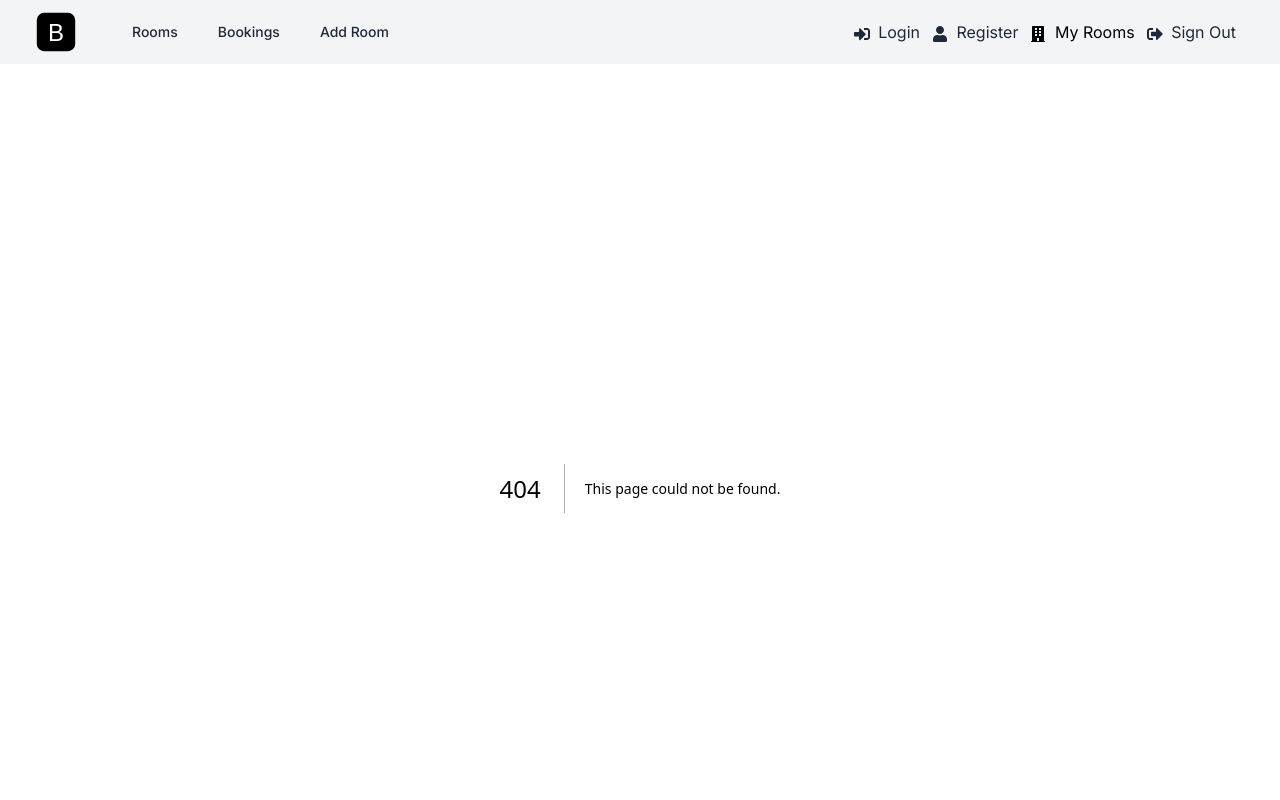
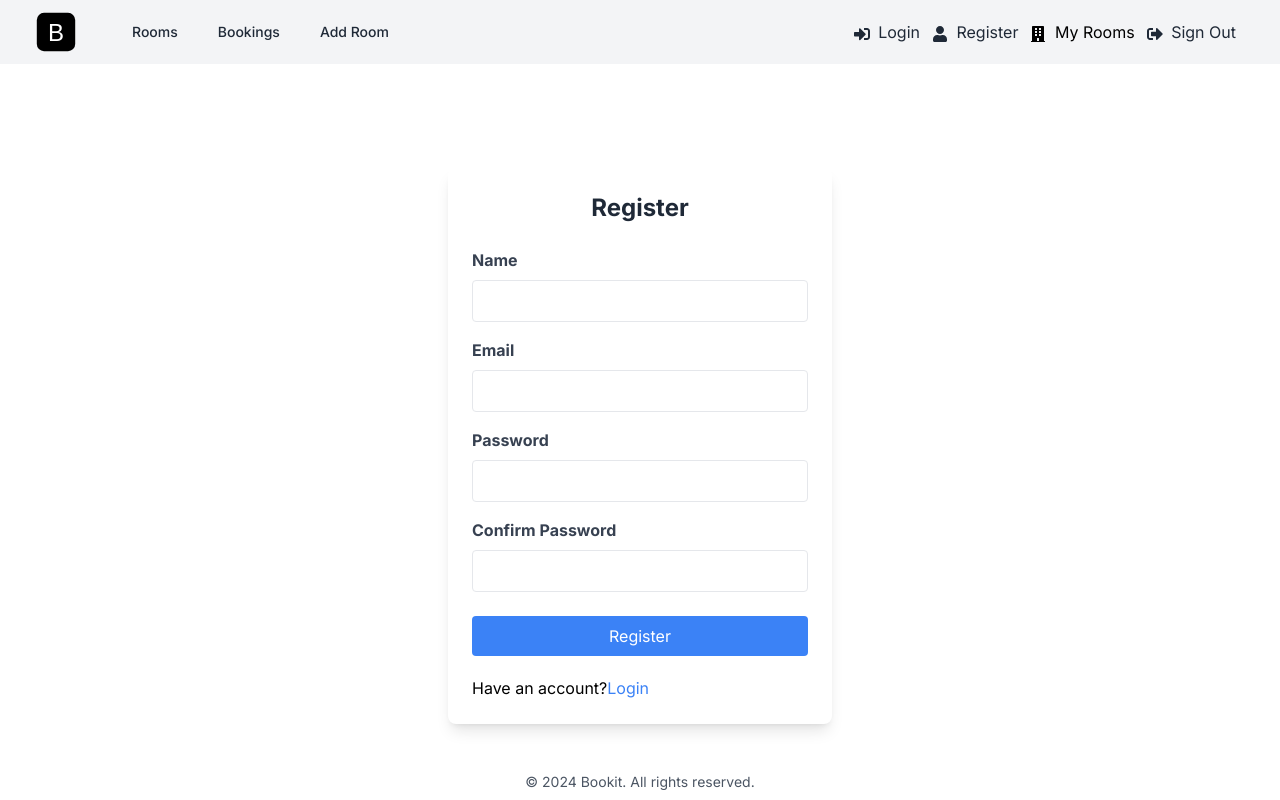
Before and after one commit to jefferyabbott/BookIt, a Next.js app: page /register in a window 1280 px wide. Before the commit this address had no page. Shown: the top 800 px of the page. Built offline with nearby package versions, Linux system fonts and the light colour scheme.

Commit message:
Setup auth middleware

```diff
--- /dev/null
+++ b/app/bookings/page.jsx
@@ -0,0 +1,7 @@
+const BookingsPage = () => {
+    return (
+        <h1>Bookings</h1>
+    );
+}
+
+export default BookingsPage;
--- /dev/null
+++ b/app/login/page.jsx
@@ -0,0 +1,57 @@
+import Link from 'next/link';
+
+const LoginPage = () => {
+    return (
+        <div className="flex items-center justify-center">
+        <div className="bg-white shadow-lg rounded-lg p-6 w-full max-w-sm mt-20">
+          <form>
+            <h2 className="text-2xl font-bold text-center text-gray-800 mb-6">
+              Login
+            </h2>
+
+            <div className="mb-4">
+              <label htmlFor="email" className="block text-gray-700 font-bold mb-2"
+                >Email</label
+              >
+              <input
+                type="email"
+                id="email"
+                name="email"
+                className="border rounded w-full py-2 px-3"
+                required
+              />
+            </div>
+
+            <div className="mb-6">
+              <label htmlFor="password" className="block text-gray-700 font-bold mb-2"
+                >Password</label
+              >
+              <input
+                type="password"
+                id="password"
+                name="password"
+                className="border rounded w-full py-2 px-3"
+                required
+              />
+            </div>
+
+            <div className="flex flex-col gap-5">
+              <button
+                type="submit"
+                className="bg-blue-500 text-white px-4 py-2 rounded hover:bg-blue-700"
+              >
+                Login
+              </button>
+
+              <p>
+                No account?
+                <Link href="/register" className="text-blue-500">Register</Link>
+              </p>
+            </div>
+          </form>
+        </div>
+      </div>
+    );
+}
+
+export default LoginPage;
--- /dev/null
+++ b/app/register/page.jsx
@@ -0,0 +1,85 @@
+import Link from 'next/link';
+
+const RegisterPage = () => {
+    return (
+        <div className="flex items-center justify-center">
+        <div className="bg-white shadow-lg rounded-lg p-6 w-full max-w-sm mt-20">
+          <form>
+            <h2 className="text-2xl font-bold text-center text-gray-800 mb-6">
+              Register
+            </h2>
+
+            <div className="mb-4">
+              <label htmlFor="name" className="block text-gray-700 font-bold mb-2"
+                >Name</label
+              >
+              <input
+                type="text"
+                id="name"
+                name="name"
+                className="border rounded w-full py-2 px-3"
+                required
+              />
+            </div>
+
+            <div className="mb-4">
+              <label htmlFor="email" className="block text-gray-700 font-bold mb-2"
+                >Email</label
+              >
+              <input
+                type="email"
+                id="email"
+                name="email"
+                className="border rounded w-full py-2 px-3"
+                required
+              />
+            </div>
+
+            <div className="mb-4">
+              <label htmlFor="password" className="block text-gray-700 font-bold mb-2"
+                >Password</label
+              >
+              <input
+                type="password"
+                id="password"
+                name="password"
+                className="border rounded w-full py-2 px-3"
+                required
+              />
+            </div>
+
+            <div className="mb-6">
+              <label
+                htmlFor="confirm-password"
+                className="block text-gray-700 font-bold mb-2"
+                >Confirm Password</label
+              >
+              <input
+                type="password"
+                id="confirm-password"
+                name="confirm-password"
+                className="border rounded w-full py-2 px-3"
+                required
+              />
+            </div>
+
+            <div className="flex flex-col gap-5">
+              <button
+                type="submit"
+                className="bg-blue-500 text-white px-4 py-2 rounded hover:bg-blue-700"
+              >
+                Register
+              </button>
+
+              <p>
+                Have an account?
+                <Link href="/login" className="text-blue-500">Login</Link>
+              </p>
+            </div>
+          </form>
+        </div>
+      </div>
+    );
+}
+
+export default RegisterPage;
--- a/components/Header.jsx
+++ b/components/Header.jsx
@@ -22,13 +22,13 @@
                 </Link>
                 {/* <!-- Logged In Only --> */}
                 <Link
-                  href="/bookings.html"
+                  href="/bookings"
                   className="rounded-md px-3 py-2 text-sm font-medium text-gray-800 hover:bg-gray-700 hover:text-white"
                 >
                   Bookings
                 </Link>
                 <Link
-                  href="/add-room.html"
+                  href="/rooms/add"
                   className="rounded-md px-3 py-2 text-sm font-medium text-gray-800 hover:bg-gray-700 hover:text-white"
                 >
                   Add Room
@@ -41,13 +41,13 @@
             <div className="ml-4 flex items-center md:ml-6">
               {/* <!-- Logged Out Only --> */}
               <Link
-                href="login.html"
+                href="/login"
                 className="mr-3 text-gray-800 hover:text-gray-600"
               >
                 <FaSignInAlt className="inline mr-1"/> Login
               </Link>
               <Link
-                href="register.html"
+                href="/register"
                 className="mr-3 text-gray-800 hover:text-gray-600"
               >
                 <FaUser className="inline mr-1"/> Register
@@ -56,7 +56,7 @@
                 <FaBuilding className="inline mr-1"/> My Rooms
               </Link>
               <Link
-                href="login.html"
+                href="/login"
                 className="mx-3 text-gray-800 hover:text-gray-600"
               >
                 <FaSignOutAlt className="inline mr-1"/> Sign Out
@@ -77,13 +77,13 @@
           </Link>
           {/* <!-- Logged In Only --> */}
           <Link
-            href="/bookings.html"
+            href="/bookings"
             className="block rounded-md px-3 py-2 text-base font-medium text-gray-800 hover:bg-gray-700 hover:text-white"
           >
             Bookings
           </Link>
           <Link
-            href="/add-room.html"
+            href="/rooms/add"
             className="block rounded-md px-3 py-2 text-base font-medium text-gray-800 hover:bg-gray-700 hover:text-white"
           >
             Add Room
```
Also changed, not shown: middleware.js (added, +20 -0 lines).
